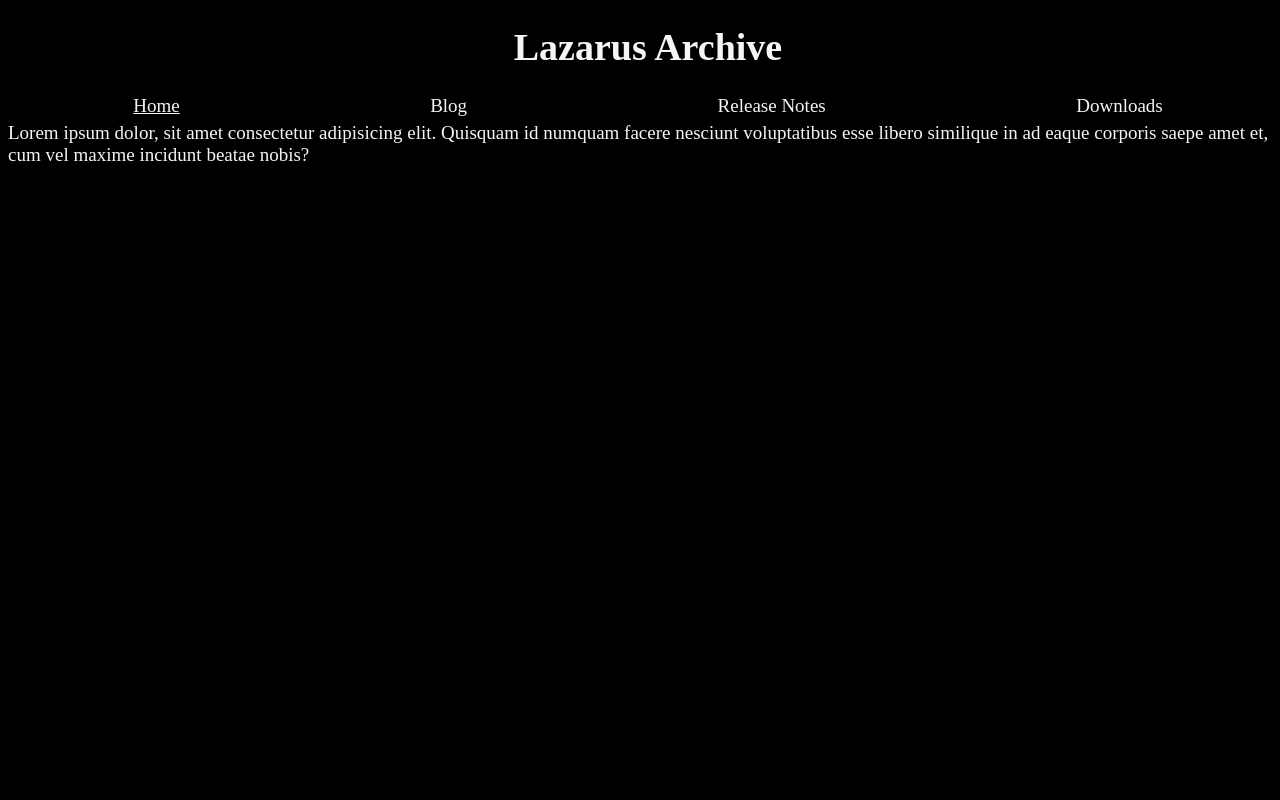
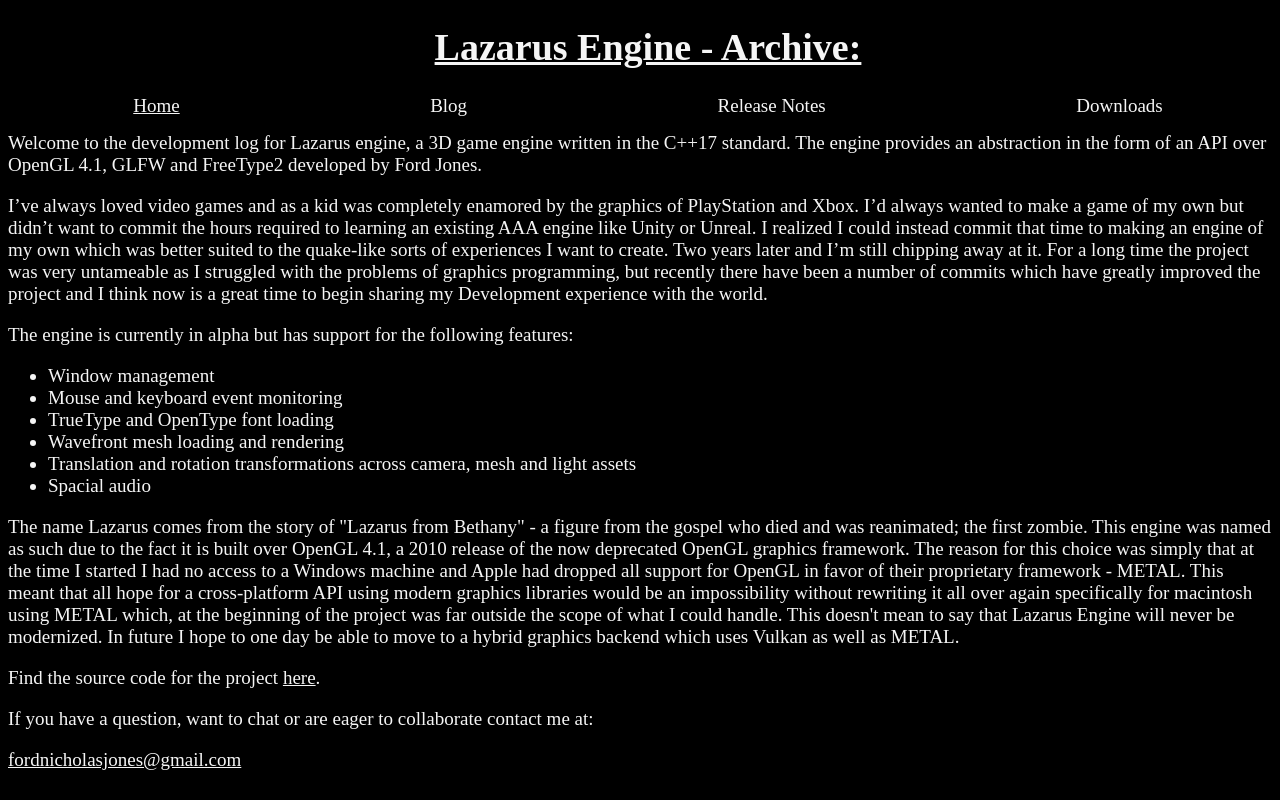
Before and after one commit to ford-jones/LazarusArchive, a Next.js app in the folder client/: page / in a window 1280 px wide. Built offline with nearby package versions, Linux system fonts and the light colour scheme.

Commit message:
Style: Finish styling

```diff
--- a/client/src/app/blog/page.tsx
+++ b/client/src/app/blog/page.tsx
@@ -13,10 +13,10 @@
                 background: "black",
                 top: "0px"
             }}>
-                <h1 style={{textAlign: "center"}}>Blog</h1>
+                <h1 style={{textAlign: "center", textDecoration: "underline"}}>Blog:</h1>
                 <NavBar />
             </div>
-            <div style={{paddingTop: "95px"}}>
+            <div style={{paddingTop: "105px"}}>
                 <BlogUpdates />
             </div>
         </>
--- a/client/src/app/changeLogs/page.tsx
+++ b/client/src/app/changeLogs/page.tsx
@@ -12,10 +12,10 @@
                 background: "black",
                 top: "0px"
             }}>
-                <h1 style={{textAlign: "center"}}>Release Notes:</h1>
+                <h1 style={{textAlign: "center", textDecoration: "underline"}}>Release Notes:</h1>
                 <NavBar />
             </div>
-            <div style={{paddingTop: "95px"}}>
+            <div style={{paddingTop: "105px"}}>
                 <ChangeLogUpdates />
             </div>
         </>
--- a/client/src/app/page.tsx
+++ b/client/src/app/page.tsx
@@ -10,11 +10,49 @@
         background: "black",
         top: "0px"
       }}>
-        <h1 style={{textAlign: "center"}}>Lazarus Archive</h1>
+        <h1 style={{textAlign: "center", textDecoration: "underline"}}>Lazarus Engine - Archive:</h1>
         <NavBar />
       </div>
-      <div style={{paddingTop: "95px"}}>
-        <p>Lorem ipsum dolor, sit amet consectetur adipisicing elit. Quisquam id numquam facere nesciunt voluptatibus esse libero similique in ad eaque corporis saepe amet et, cum vel maxime incidunt beatae nobis?</p>
+      <div style={{paddingTop: "105px"}}>
+        <p>
+          Welcome to the development log for Lazarus engine, a 3D game engine written in the C++17 standard.
+          The engine provides an abstraction in the form of an API over OpenGL 4.1, GLFW and FreeType2 developed by Ford Jones.
+        </p>
+        <p>
+        {`I’ve always loved video games and as a kid was completely enamored by the graphics of PlayStation and Xbox. I’d always
+          wanted to make a game of my own but didn’t want to commit the hours required to learning an existing AAA engine like
+          Unity or Unreal. I realized I could instead commit that time to making an engine of my own which was better suited to
+          the quake-like sorts of experiences I want to create. Two years later and I’m still chipping away at it. For a long time
+          the project was very untameable as I struggled with the problems of graphics programming, but recently there have been a
+          number of commits which have greatly improved the project and I think now is a great time to begin sharing my
+          Development experience with the world.`}
+        </p>
+        <p>
+          The engine is currently in alpha but has support for the following features:
+        </p>
+        <ul>
+          <li>Window management</li>
+          <li>Mouse and keyboard event monitoring</li>
+          <li>TrueType and OpenType font loading</li>
+          <li>Wavefront mesh loading and rendering</li>
+          <li>Translation and rotation transformations across camera, mesh and light assets</li>
+          <li>Spacial audio</li>
+        </ul>
+        <p>
+          {`The name Lazarus comes from the story of "Lazarus from Bethany" - a figure from the gospel who died and was reanimated;
+            the first zombie. This engine was named as such due to the fact it is built over OpenGL 4.1, a 2010 release of the now
+            deprecated OpenGL graphics framework. The reason for this choice was simply that at the time I started I had no access to
+            a Windows machine and Apple had dropped all support for OpenGL in favor of their proprietary framework - METAL. This meant
+            that all hope for a cross-platform API using modern graphics libraries would be an impossibility without rewriting it all
+            over again specifically for macintosh using METAL which, at the beginning of the project was far outside the scope of what
+            I could handle. This doesn't mean to say that Lazarus Engine will never be modernized. In future I hope to one day be able
+            to move to a hybrid graphics backend which uses Vulkan as well as METAL.`}
+        </p>
+        <p>
+          Find the source code for the project <a style={{color: "whitesmoke"}}href="https://github.com/ford-jones/Lazarus">here</a>.
+        </p>
+        <p>If you have a question, want to chat or are eager to collaborate contact me at:</p>
+        <a style={{color: "whitesmoke"}}href="mail:fordnicholasjones@gmail.com">fordnicholasjones@gmail.com</a>
       </div>
     </>
   );
```
Also changed, not shown: client/src/app/downloads/page.tsx (+8 -1 lines).
